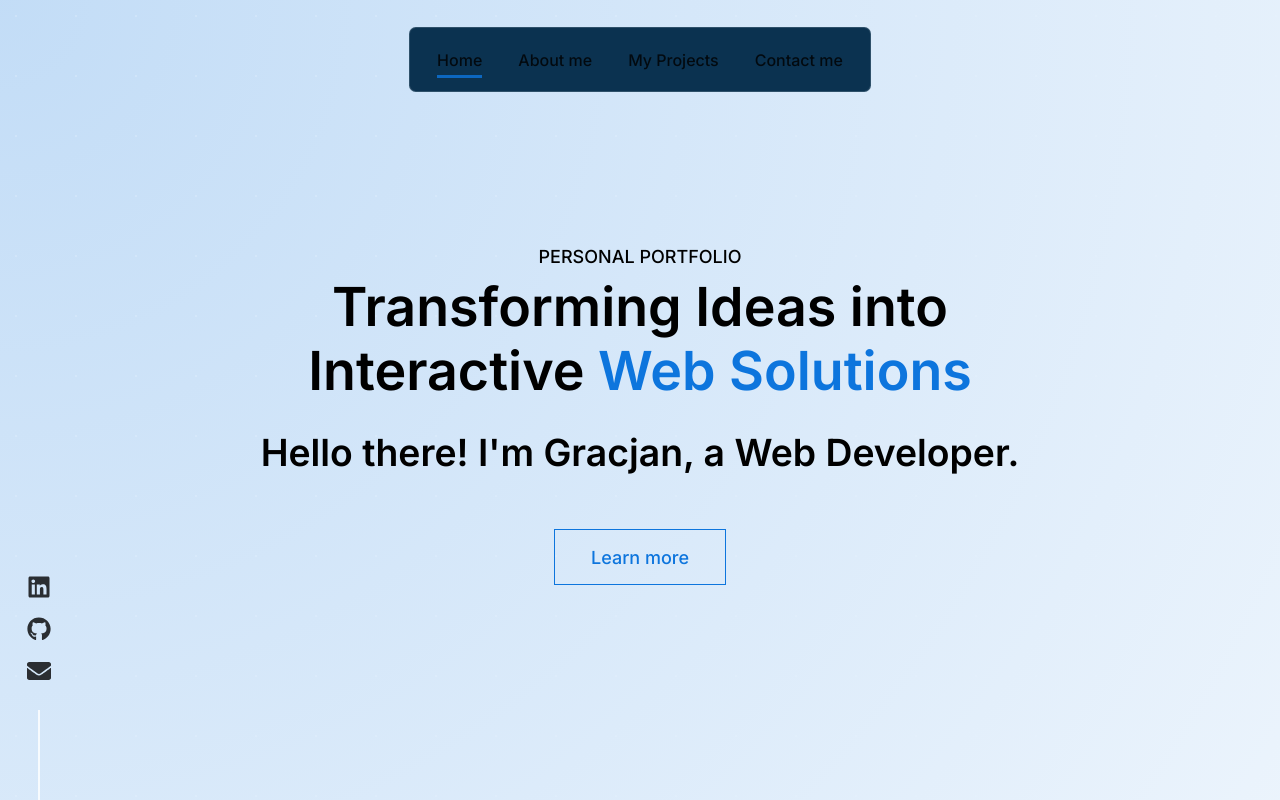
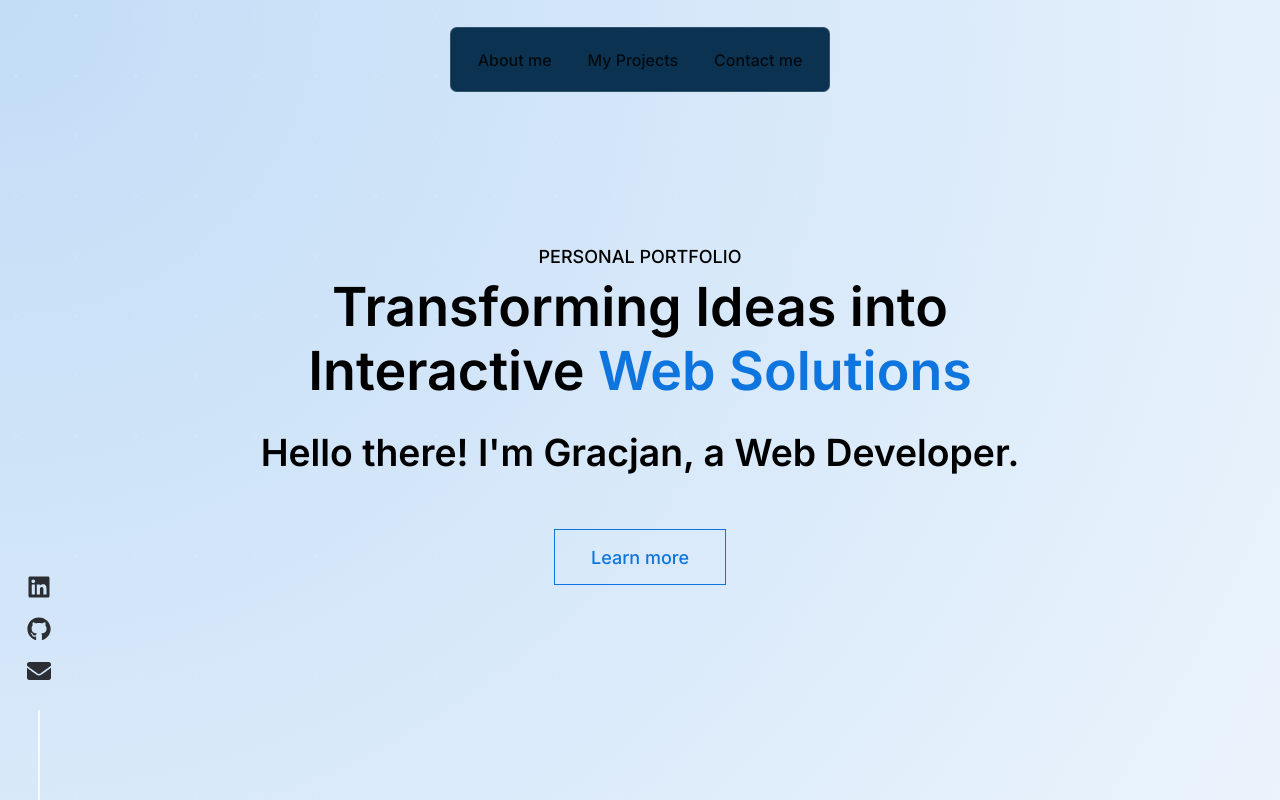
Before and after one commit to gradro/portfolio24, a Next.js app: page / in a window 1280 px wide. Shown: the top 800 px of the page. Built offline with nearby package versions, Linux system fonts and the light colour scheme.

Commit message:
update nav links

```diff
--- a/constants/index.tsx
+++ b/constants/index.tsx
@@ -2,7 +2,6 @@ import { FaEnvelope, FaGithub, FaLinkedin } from "react-icons/fa";
 
 // Navigation items
 export const navLinks = [
-    { label: "Home", href: "/" },
     { label: "About me", href: "#about-me" },
     { label: "My Projects", href: "#my-projects" },
     { label: "Contact me", href: "#contact" },
@@ -21,7 +20,8 @@ export const projects = [
         name: "My portfolio website",
         description: "This is my portfolio page built with Next.js, TypeScript, and Tailwind.",
         stack: ["JavaScript", "Next.js", "Typescript", "Tailwind"],
-        image: "/assets/projects/portfolio.png"
+        image: "/assets/projects/portfolio.png",
+
     },
     {
         name: "HubSpot Custom Modules",
@@ -88,3 +88,8 @@ export const experience = [
         location: "Frankfurt, Germany"
     }
 ]
+
+// Framer motion: Fade In on scroll
+const fadeInAnimation = {
+
+}
```
